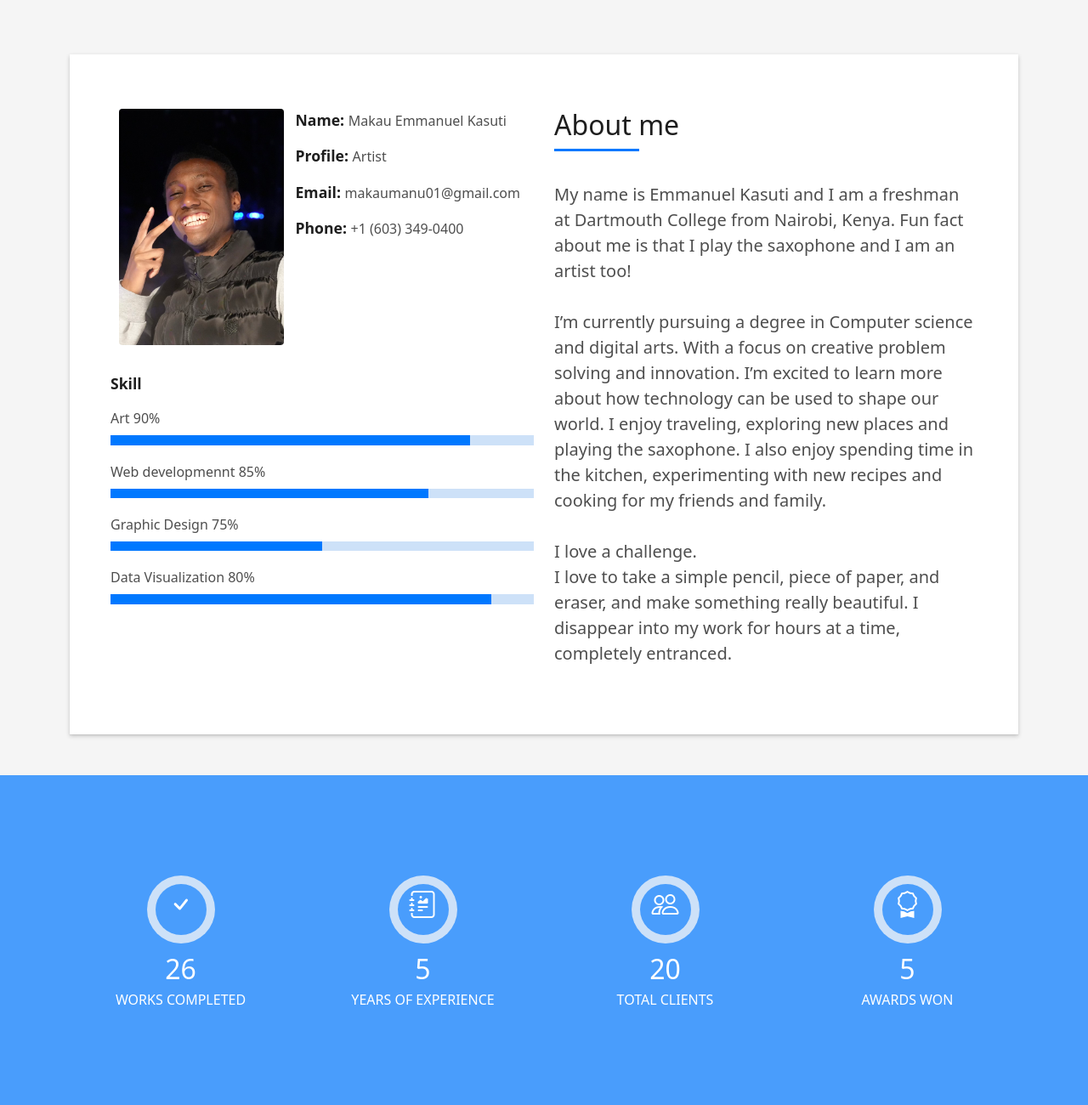
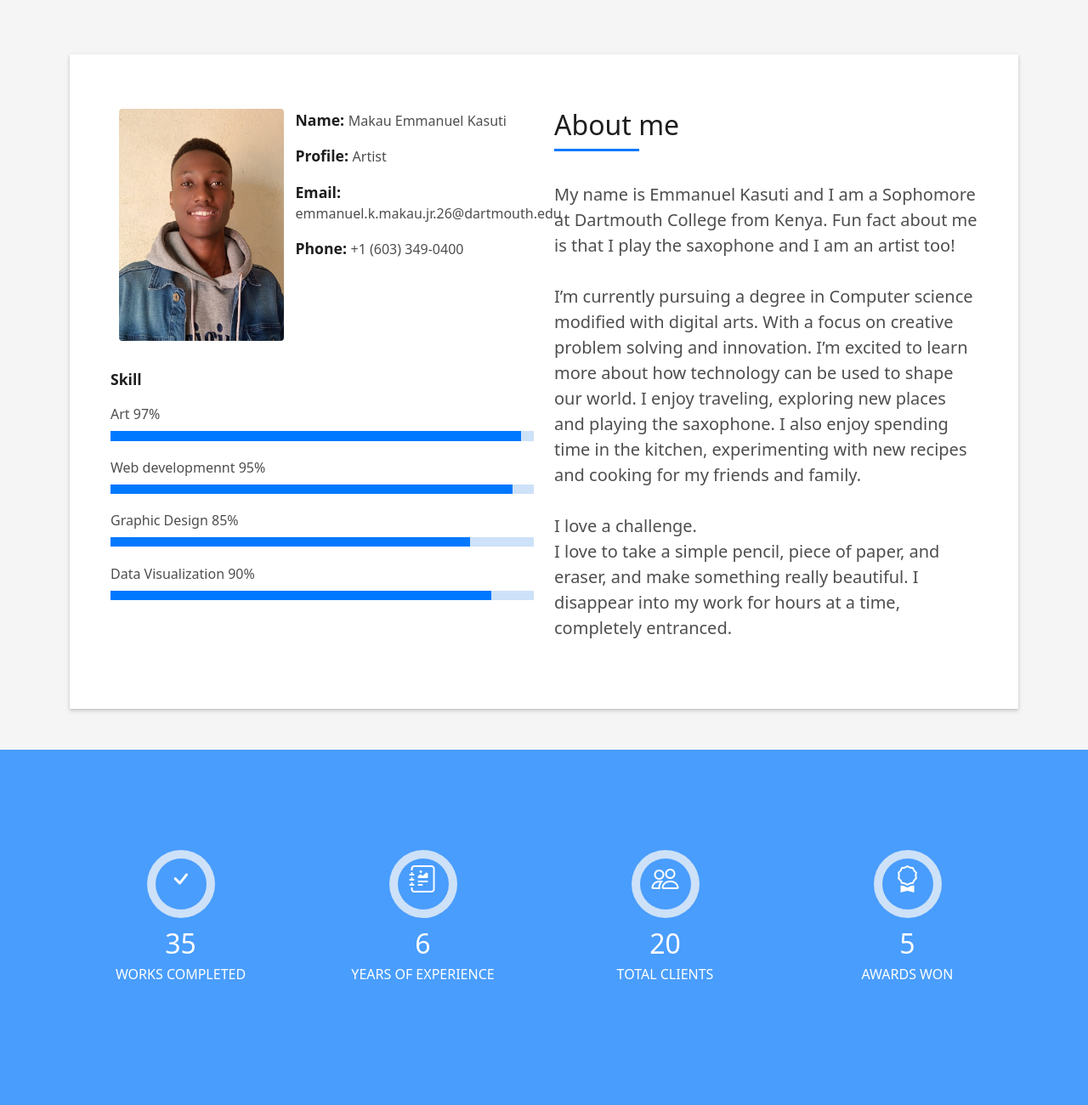
Before and after one commit to EKasuti/art_project, a plain HTML site: page index.html in a window 1280 px wide. Shown: the part 800-2100 px from the top of the page at 85% size. Drawn offline with Linux system fonts and the light colour scheme.

Commit message:
web update

```diff
--- a/index.html
+++ b/index.html
@@ -54,7 +54,7 @@
             <h1 class="hero-title mb-4">Hi <br> I'm Emmanuel Kasuti</h1>
             <!-- Add web development projects -->
             <p class="hero-subtitle"><span class="typed" data-typed-items=
-              "Pencil Artist, Designer, Web Developer, Freelancer"></span></p>
+              "Software Developer, Designer, Web Developer, Pencil artist"></span></p>
               <!-- Art works, Designs(Figma), Web projects(Github pages), Freelancer(Contacts)-->
           </div>
         </div>
@@ -76,15 +76,14 @@
                   <div class="row">
                     <div class="col-sm-6 col-md-5">
                       <div class="about-img">
-                        <!-- Removed the profile picture-->
-                        <img src="assets/img/profile.jpg" class="img-fluid rounded b-shadow-a" alt="">
+                        <img src="assets/img/profile_photo_Kasuti.jpg" class="img-fluid rounded b-shadow-a" alt="">
                       </div>
                     </div>
                     <div class="col-sm-6 col-md-7">
                       <div class="about-info">
                         <p><span class="title-s">Name: </span> <span>Makau Emmanuel Kasuti</span></p>
                         <p><span class="title-s">Profile: </span> <span>Artist </span></p>
-                        <p><span class="title-s">Email: </span> <span>makaumanu01@gmail.com</span></p>
+                        <p><span class="title-s">Email: </span> <span>emmanuel.k.makau.jr.26@dartmouth.edu</span></p>
                         <p><span class="title-s">Phone: </span> <span> +1 (603) 349-0400</span></p>
                       </div>
                     </div>
@@ -92,19 +91,19 @@
                   <div class="skill-mf">
                     <!-- Skills : art -->
                     <p class="title-s">Skill</p>
-                    <span>Art</span> <span class="pull-right">90%</span>
+                    <span>Art</span> <span class="pull-right">97%</span>
                     <div class="progress">
-                      <div class="progress-bar" role="progressbar" style="width: 85%;" aria-valuenow="85" aria-valuemin="0" aria-valuemax="100"></div>
+                      <div class="progress-bar" role="progressbar" style="width: 97%;" aria-valuenow="97" aria-valuemin="0" aria-valuemax="100"></div>
                     </div>
-                    <span>Web developmennt</span> <span class="pull-right">85%</span>
+                    <span>Web developmennt</span> <span class="pull-right">95%</span>
                     <div class="progress">
-                      <div class="progress-bar" role="progressbar" style="width: 75%" aria-valuenow="75" aria-valuemin="0" aria-valuemax="100"></div>
+                      <div class="progress-bar" role="progressbar" style="width: 95%" aria-valuenow="96" aria-valuemin="0" aria-valuemax="100"></div>
                     </div>
-                    <span>Graphic Design</span> <span class="pull-right">75%</span>
+                    <span>Graphic Design</span> <span class="pull-right">85%</span>
                     <div class="progress">
-                      <div class="progress-bar" role="progressbar" style="width: 50%" aria-valuenow="50" aria-valuemin="0" aria-valuemax="100"></div>
+                      <div class="progress-bar" role="progressbar" style="width: 85%" aria-valuenow="85" aria-valuemin="0" aria-valuemax="100"></div>
                     </div>
-                    <span>Data Visualization </span> <span class="pull-right">80%</span>
+                    <span>Data Visualization </span> <span class="pull-right">90%</span>
 
                     <div class="progress">
                       <div class="progress-bar" role="progressbar" style="width: 90%" aria-valuenow="90" aria-valuemin="0" aria-valuemax="100"></div>
@@ -119,17 +118,9 @@
                       </h5>
                     </div>
                     <p class="lead">
-                    <!-- I love a challenge.<br>
-                    I love to take a simple pencil, piece of paper, and eraser, and make something really beautiful.<br>
-                    I disappear into my work for hours at a time, completely entranced. -->
-                    <!-- Name, Freshman, Kenya, Interests, Artist, Travelling: Kenya (Mombasa, Tsavo, Amboselli, Parks etc)
-                       USA(Hanover- school, New York- NEw years eve, New Jersey- Winter break, Boston- MIT, Lesly, Wellsely, Babson)-->
-                    <!-- Hi there, Karibu.<br>
-                    My name is Emmanuel Kasuti 26'<br>
-                    I'm from Nairobi Kenya. -->
-                    My name is Emmanuel Kasuti and I am a freshman at Dartmouth College from Nairobi, Kenya.
+                    My name is Emmanuel Kasuti and I am a Sophomore at Dartmouth College from Kenya.
                     Fun fact about me is that I play the saxophone and I am an artist too! <br> <br>
-                    I’m currently pursuing a degree in Computer science and digital arts. With a focus on creative problem solving and innovation.
+                    I’m currently pursuing a degree in Computer science modified with digital arts. With a focus on creative problem solving and innovation.
                     I’m excited to learn more about how technology can be used to shape our world.
                     I enjoy traveling, exploring new places and playing the saxophone. I also enjoy spending time in the kitchen,
                     experimenting with new recipes and cooking for my friends and family. <br> <br>
@@ -158,7 +149,7 @@
                 <span class="ico-circle"><i class="bi bi-check"></i></span>
               </div>
               <div class="counter-num">
-                <p data-purecounter-start="0" data-purecounter-end="26" data-purecounter-duration="1" class="counter purecounter"></p>
+                <p data-purecounter-start="0" data-purecounter-end="35" data-purecounter-duration="1" class="counter purecounter"></p>
                 <span class="counter-text">WORKS COMPLETED</span>
               </div>
             </div>
@@ -169,7 +160,7 @@
                 <span class="ico-circle"><i class="bi bi-journal-richtext"></i></span>
               </div>
               <div class="counter-num">
-                <p data-purecounter-start="0" data-purecounter-end="5" data-purecounter-duration="1" class="counter purecounter"></p>
+                <p data-purecounter-start="0" data-purecounter-end="6" data-purecounter-duration="1" class="counter purecounter"></p>
                 <span class="counter-text">YEARS OF EXPERIENCE</span>
               </div>
             </div>
@@ -380,7 +371,7 @@
 
     <!-- Web Projects Section -->
     <!-- Web Projects: Akan, Antra, Yuri -->
-    <section id="projects" class="portfolio-mf sect-pt4 route">
+    <!-- <section id="projects" class="portfolio-mf sect-pt4 route">
       <div class="container">
         <div class="row">
           <div class="col-sm-12">
@@ -404,7 +395,7 @@
                 </div>
               </a>
 
-              <!-- Web Portfolio 001 == Akan naming system -->
+
               <div class="work-content">
                 <div class="row">
                   <div class="col-sm-8">
@@ -423,7 +414,7 @@
             </div>
           </div>
 
-          <!-- Web Portfolio 002 == Yuri: Career Path Advisor -->
+
           <div class="col-md-4">
             <div class="work-box">
               <a href="assets/img/yuri_1.png" data-gallery="portfolioGallery" class="portfolio-lightbox">
@@ -450,7 +441,7 @@
             </div>
           </div>
 
-          <!-- Web Portfolio 003 == Antra -->
+
           <div class="col-md-4">
             <div class="work-box">
               <a href="assets/img/antra_1.png" data-gallery="portfolioGallery" class="portfolio-lightbox">
@@ -478,7 +469,7 @@
 
         </div>
       </div>
-    </section>
+    </section> -->
     <!-- Testimonials Section -->
     <div class="testimonials paralax-mf bg-image" style="background-image: url(assets/img/overlay-bg.jpg)">
       <div class="overlay-mf"></div>
```
Also changed, not shown: assets/img/profile_photo_Kasuti.jpg (added), 3 other files.
